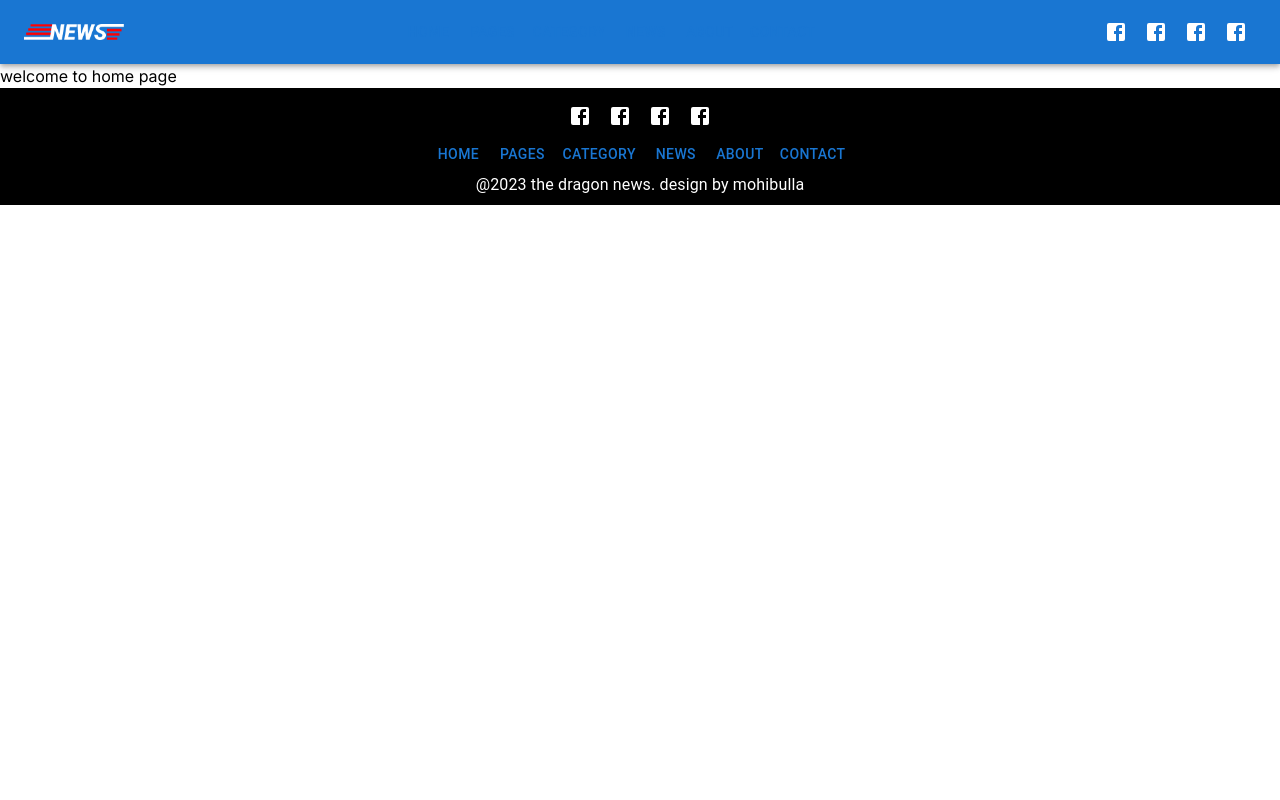
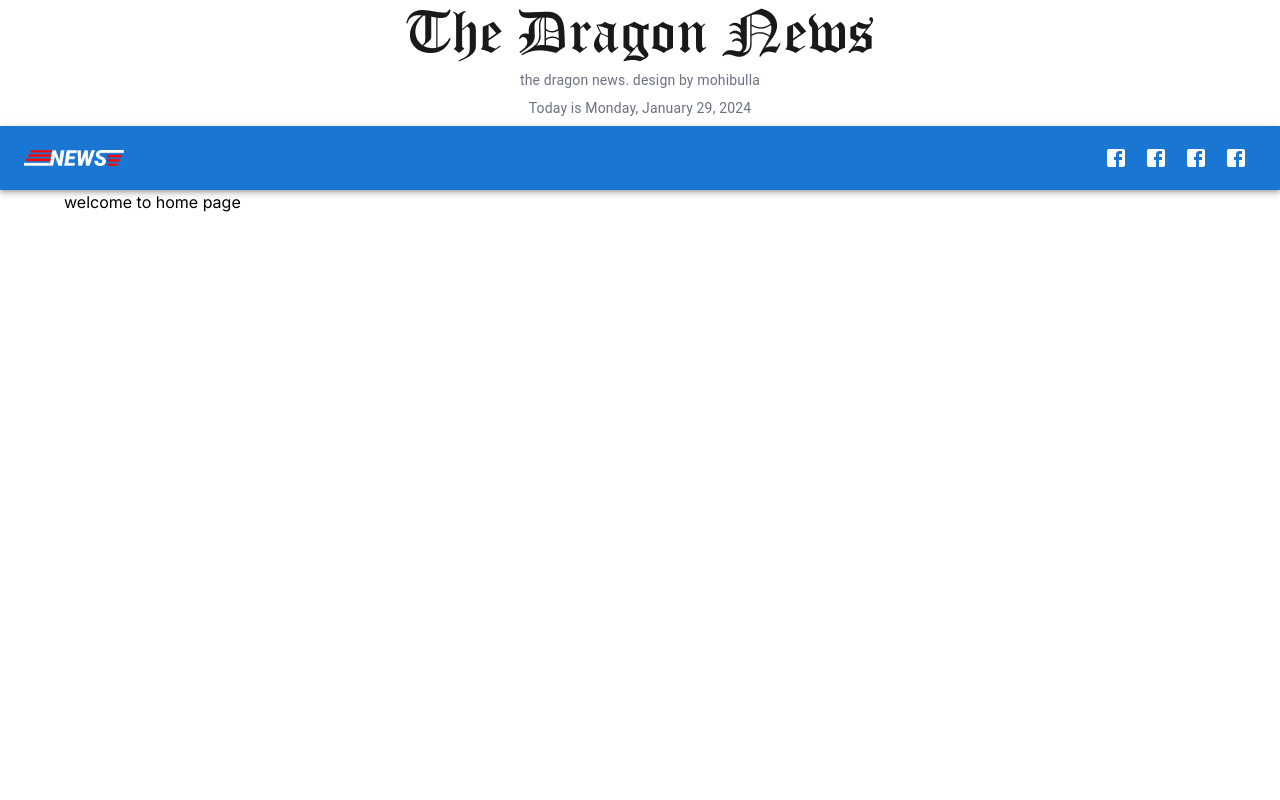
Before and after one commit to safimiazi/news-website, a Next.js app: page / in a window 1280 px wide. Shown: the top 800 px of the page. Built offline with nearby package versions, Linux system fonts and the light colour scheme.

Commit message:
header added

```diff
--- a/src/app/layout.js
+++ b/src/app/layout.js
@@ -2,6 +2,8 @@ import { Inter } from "next/font/google";
 import "./globals.css";
 import Navbar from "@/components/shared/Navbar";
 import Footer from "@/components/shared/Footer";
+import { Container } from "@mui/material";
+import Header from "@/components/shared/Header";
 
 const inter = Inter({ subsets: ["latin"] });
 
@@ -14,8 +16,11 @@ export default function RootLayout({ children }) {
   return (
     <html lang="en">
       <body className={inter.className}>
+        <Header/>
         <Navbar />
-        {children}
+       <Container className="min-h-screen">
+       {children}
+       </Container>
         <Footer />
       </body>
     </html>
--- a/src/components/shared/Footer.js
+++ b/src/components/shared/Footer.js
@@ -30,7 +30,7 @@ const Footer = () => {
         },
     ];
     return (
-        <Box className="bg-black px-2 py-2" direction={"row"} sx={{
+        <Box className="bg-black px-2 py-10" direction={"row"} sx={{
             "& svg": {
                 color: "white"
             }
@@ -59,7 +59,7 @@ const Footer = () => {
                         </Link>
                     ))}
                 </Box>
-                <Typography className='text-white text-center'>
+                <Typography variant='body2' className='text-gray-500 text-center'>
                     @2023 the dragon news. design by mohibulla
                 </Typography>
             </Container>
--- /dev/null
+++ b/src/components/shared/Header.js
@@ -0,0 +1,22 @@
+import { Box, Container, Typography } from "@mui/material";
+import Image from "next/image";
+import headerImage from "../../assets/The Dragon News.png"
+import { displayDate } from "@/utils/getCurrentDate";
+const Header = () => {
+    const date = displayDate()
+    return (
+        <Box className="w-full">
+            <Container className="space-y-2 my-2">
+                <Image src={headerImage} alt="dragon news" className="mx-auto"/>
+                <Typography variant='body2' className='text-gray-500 text-center'>
+                   the dragon news. design by mohibulla
+                </Typography>
+                <Typography variant='body2' className='text-gray-500 text-center'>
+                  {date}
+                </Typography>
+            </Container>
+        </Box>
+    );
+};
+
+export default Header;
--- /dev/null
+++ b/src/utils/getCurrentDate.js
@@ -0,0 +1,15 @@
+export function displayDate() {
+    const currentDate = new Date();
+    const daysOfWeek = ['Sunday', 'Monday', 'Tuesday', 'Wednesday', 'Thursday', 'Friday', 'Saturday'];
+    const monthsOfYear = ['January', 'February', 'March', 'April', 'May', 'June', 'July', 'August', 'September', 'October', 'November', 'December'];
+
+    const day = daysOfWeek[currentDate.getDay()];
+    const month = monthsOfYear[currentDate.getMonth()];
+    const date = currentDate.getDate();
+    const year = currentDate.getFullYear();
+
+    return`Today is ${day}, ${month} ${date}, ${year}`;
+  }
+
+  // Call the function to display the current date
+//   displayDate();
```
